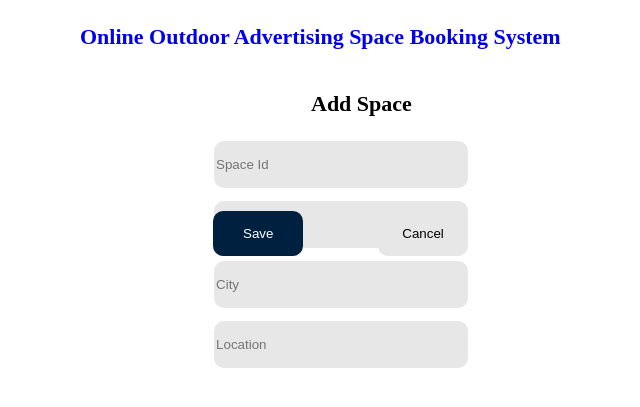
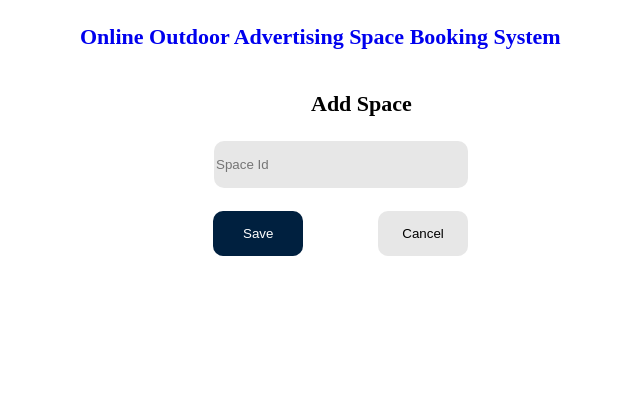
Before and after one commit to imBertrand/oasbs, a PHP site: page /addSpace.php in a window 1280 px wide. Shown: the top 407 px of the page, without its empty margins (364-1004 px from the left). Run offline with PHP 8.4, Linux system fonts and the light colour scheme.

Commit message:
Add Space Bug Fix

```diff
--- a/addSpace.php
+++ b/addSpace.php
@@ -16,9 +16,6 @@
     <h3 id="signIn">Add Space</h3>
     <form action="major.php" method="post">
         <input type="text" placeholder="Space Id" name="spaceId" id="box1"><br>
-        <input type="text" placeholder="Region" name="region" id="box2"><br>
-        <input type="text" placeholder="City" name="city" id="box4"><br>
-        <input type="text" placeholder="Location" name="location" id="box5"><br>
         <input type="submit" value="Save" name="addSpace" id="box3">
         <input type="submit" value="Cancel" id="box6">
     </form>
```
